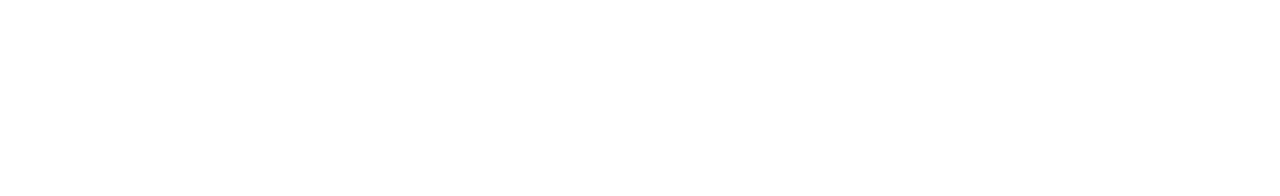
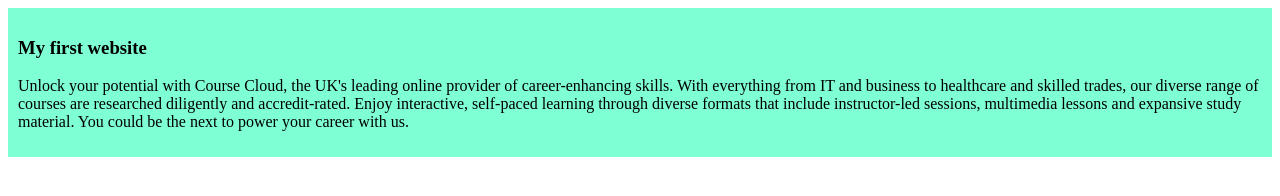
Before and after one commit to eva-mew/my-simple-website, a plain HTML site: page index.html in a window 1280 px wide. Drawn offline with Linux system fonts and the light colour scheme.

Commit message:
added the first blog

```diff
--- a/index.html
+++ b/index.html
@@ -4,8 +4,19 @@
     <meta charset="UTF-8">
     <meta name="viewport" content="width=device-width, initial-scale=1.0">
     <title>My Simple Website</title>
+    <link rel="stylesheet" href="style/blog.css">
 </head>
 <body>
-
+    <div>
+        <h3> My first website </h3>
+        <p>Unlock your potential with Course Cloud, the UK's leading online provider of
+            career-enhancing skills.
+            With everything from IT and business to healthcare and skilled trades,
+             our diverse range of courses are researched diligently and accredit-rated.
+             Enjoy interactive, self-paced learning through diverse formats that include
+             instructor-led sessions,
+             multimedia lessons and expansive study material.
+             You could be the next to power your career with us.</p>
+    </div>
 </body>
 </html>
--- /dev/null
+++ b/style/blog.css
@@ -0,0 +1,6 @@
+div{
+    background-color: aquamarine;
+
+    padding:10px;
+
+}
```
